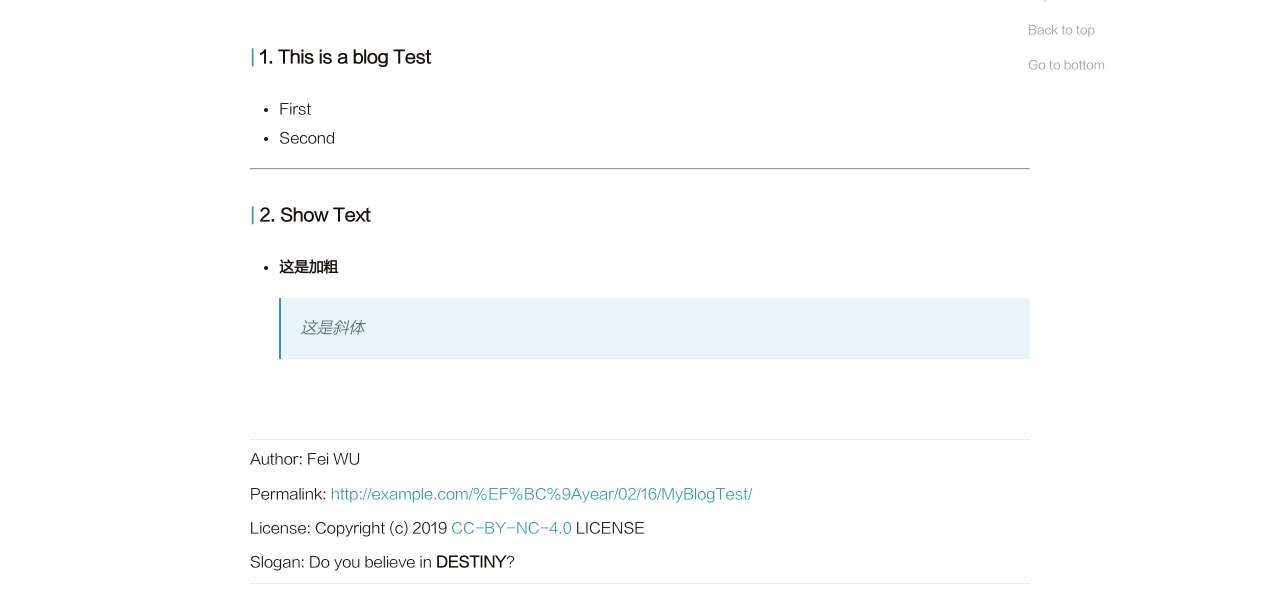
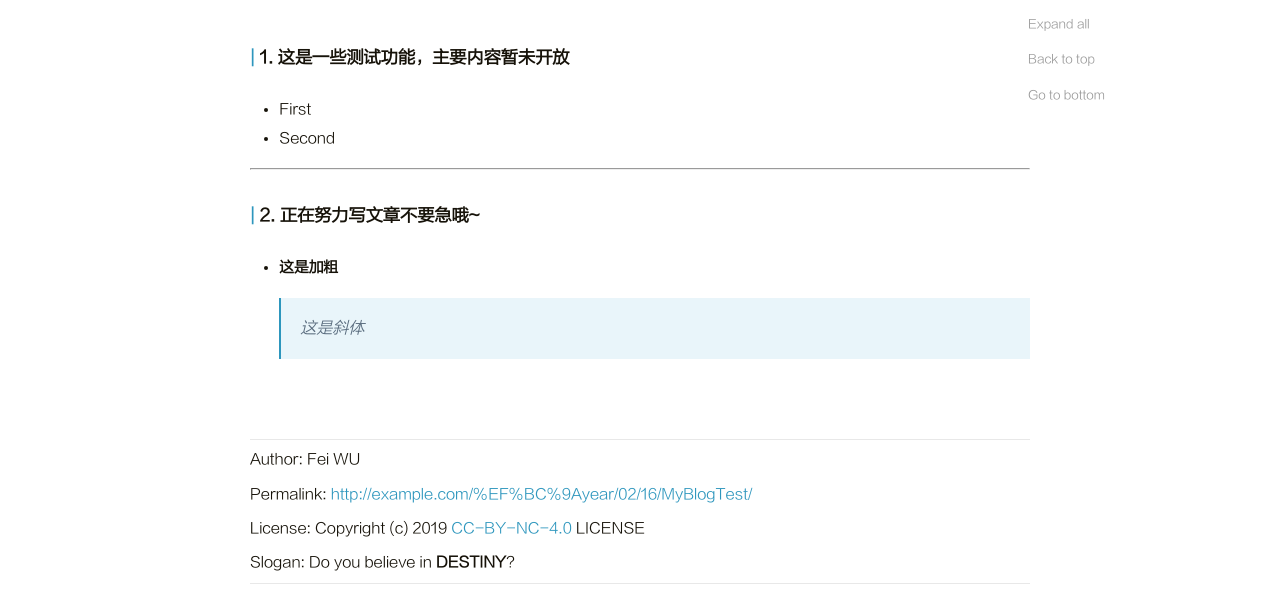
Before and after one commit to HUI43/HUI43.github.io, a plain HTML site: page ：year/02/16/MyBlogTest/index.html in a window 1280 px wide. Shown: the part 189-786 px from the top of the page. Drawn offline with Linux system fonts and the light colour scheme.

Commit message:
Site updated: 2023-02-17 11:38:02

```diff
--- a/：year/02/16/MyBlogTest/index.html
+++ b/：year/02/16/MyBlogTest/index.html
@@ -223,12 +223,12 @@
         </header>
 
         <div class="post-content">
-            <h3 id="1-This-is-a-blog-Test"><a href="#1-This-is-a-blog-Test" class="headerlink" title="1. This is a blog Test"></a>1. This is a blog Test</h3><ul>
+            <h3 id="1-这是一些测试功能，主要内容暂未开放"><a href="#1-这是一些测试功能，主要内容暂未开放" class="headerlink" title="1. 这是一些测试功能，主要内容暂未开放"></a>1. 这是一些测试功能，主要内容暂未开放</h3><ul>
 <li>First </li>
 <li>Second</li>
 </ul>
 <hr>
-<h3 id="2-Show-Text"><a href="#2-Show-Text" class="headerlink" title="2. Show Text"></a>2. Show Text</h3><ul>
+<h3 id="2-正在努力写文章不要急哦"><a href="#2-正在努力写文章不要急哦" class="headerlink" title="2. 正在努力写文章不要急哦~"></a>2. 正在努力写文章不要急哦~</h3><ul>
 <li><strong>这是加粗</strong><blockquote>
 <p><em>这是斜体</em></p>
 </blockquote>
```
